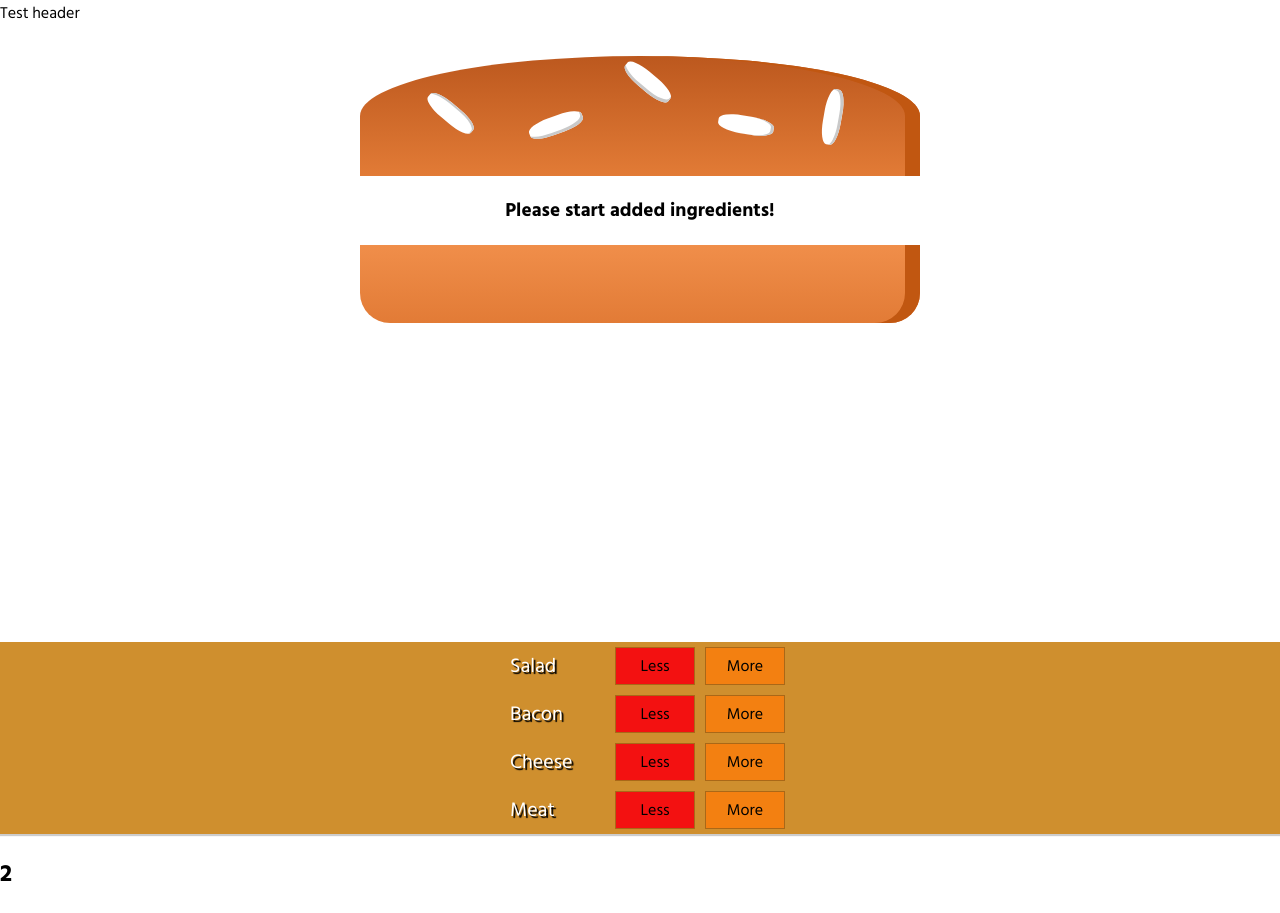
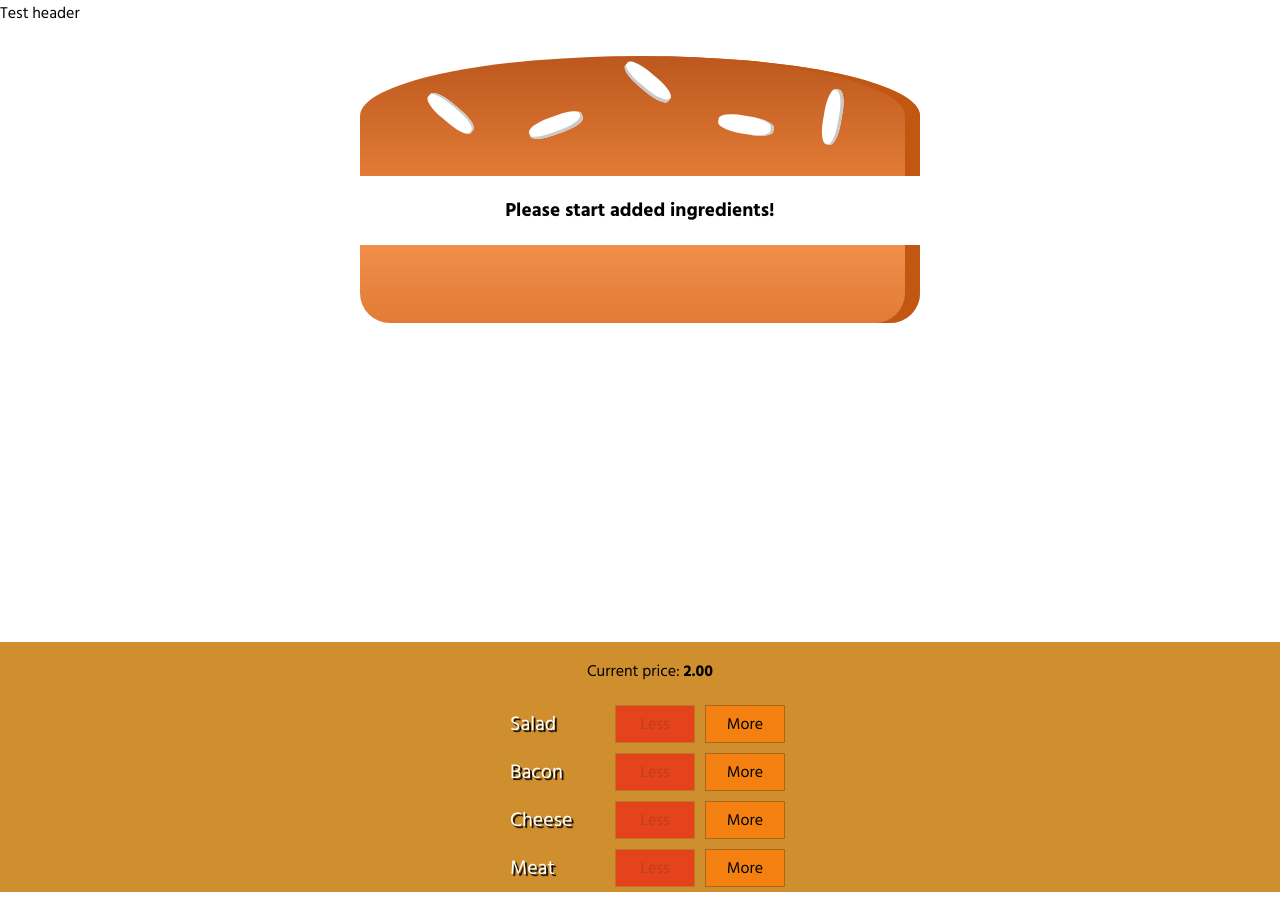
Before and after one commit to jemokbass/test-shop, a React app: page / in a window 1280 px wide. After the commit the page ends 892 px from the top, so only its background shows below. Built offline with nearby package versions, Linux system fonts and the light colour scheme.

Commit message:
Added of remove button

```diff
--- a/src/components/Burger/BuildControls/BuildControl/BuildControl.css
+++ b/src/components/Burger/BuildControls/BuildControl/BuildControl.css
@@ -30,3 +30,8 @@
 .build-control__more {
   background: #f38011;
 }
+
+.build-control button[disabled] {
+  pointer-events: none;
+  opacity: 0.6;
+}
--- a/src/components/Burger/BuildControls/BuildControl/BuildControl.js
+++ b/src/components/Burger/BuildControls/BuildControl/BuildControl.js
@@ -1,11 +1,16 @@
 import React from 'react';
 import './BuildControl.css';
 
-const BuildControl = ({ label, added }) => {
+const BuildControl = ({ label, added, removed, disabled }) => {
   return (
     <div className="build-control">
       <div className="build-control__label">{label}</div>
-      <button type="button" className="build-control__less">
+      <button
+        type="button"
+        className="build-control__less"
+        onClick={removed}
+        disabled={disabled}
+      >
         Less
       </button>
       <button type="button" className="build-control__more" onClick={added}>
--- a/src/components/Burger/BuildControls/BuildControls.js
+++ b/src/components/Burger/BuildControls/BuildControls.js
@@ -9,14 +9,24 @@ const controls = [
   { label: 'Meat', type: 'meat' },
 ];
 
-const BuildControls = ({ addIngredient }) => {
+const BuildControls = ({
+  addIngredient,
+  removeIngredient,
+  disabled,
+  price,
+}) => {
   return (
     <div className="build-controls">
+      <p>
+        Current price: <strong>{price.toFixed(2)}</strong>
+      </p>
       {controls.map(ctrl => (
         <BuildControl
           key={ctrl.label}
           label={ctrl.label}
           added={() => addIngredient(ctrl.type)}
+          removed={() => removeIngredient(ctrl.type)}
+          disabled={disabled[ctrl.type]}
         />
       ))}
     </div>
--- a/src/containers/BurgerBuilder/BurgerBuilder.js
+++ b/src/containers/BurgerBuilder/BurgerBuilder.js
@@ -31,14 +31,32 @@ export class BurgerBuilder extends Component {
     this.setState({ totalPrice: newPrice, ingredients: updatedIngredients });
   };
 
-  removeIngredientHandler = type => {};
+  removeIngredientHandler = type => {
+    const oldCount = this.state.ingredients[type];
+    if (oldCount <= 0) return;
+    const updatedCount = oldCount - 1;
+    const updatedIngredients = { ...this.state.ingredients };
+    updatedIngredients[type] = updatedCount;
+    const priceDeduction = INGREDIENT_PRICES[type];
+    const oldPrice = this.state.totalPrice;
+    const newPrice = oldPrice - priceDeduction;
+    this.setState({ totalPrice: newPrice, ingredients: updatedIngredients });
+  };
 
   render() {
+    const disabledInfo = { ...this.state.ingredients };
+    for (let key in disabledInfo) {
+      disabledInfo[key] = disabledInfo[key] <= 0;
+    }
     return (
       <Aux>
         <Burger ingredients={this.state.ingredients} />
-        <BuildControls addIngredient={this.addIngredientHandler} />
-        <h2>{this.state.totalPrice}</h2>
+        <BuildControls
+          addIngredient={this.addIngredientHandler}
+          removeIngredient={this.removeIngredientHandler}
+          disabled={disabledInfo}
+          price={this.state.totalPrice}
+        />
       </Aux>
     );
   }
```
Also changed, not shown: 1 other file (tests, documents, lock files or other folders).
